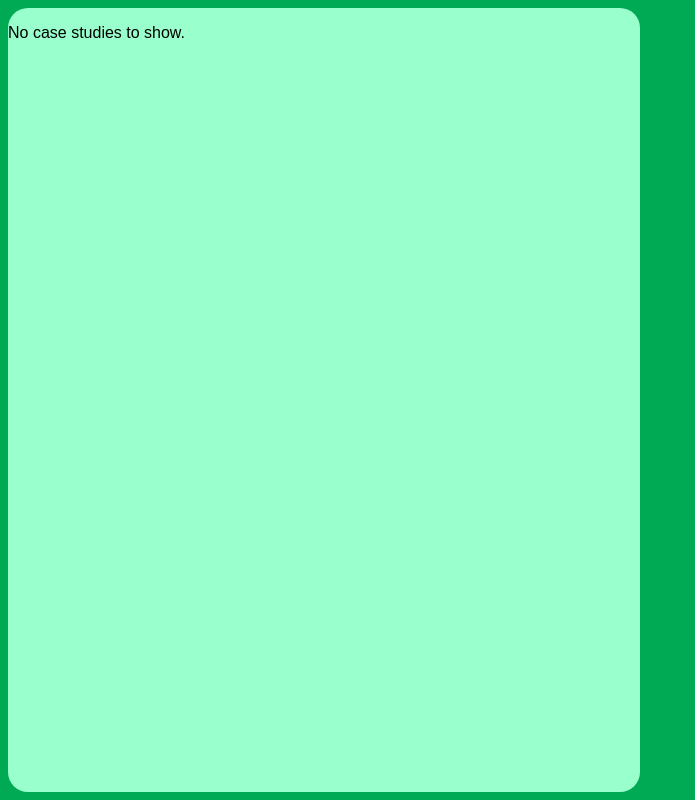
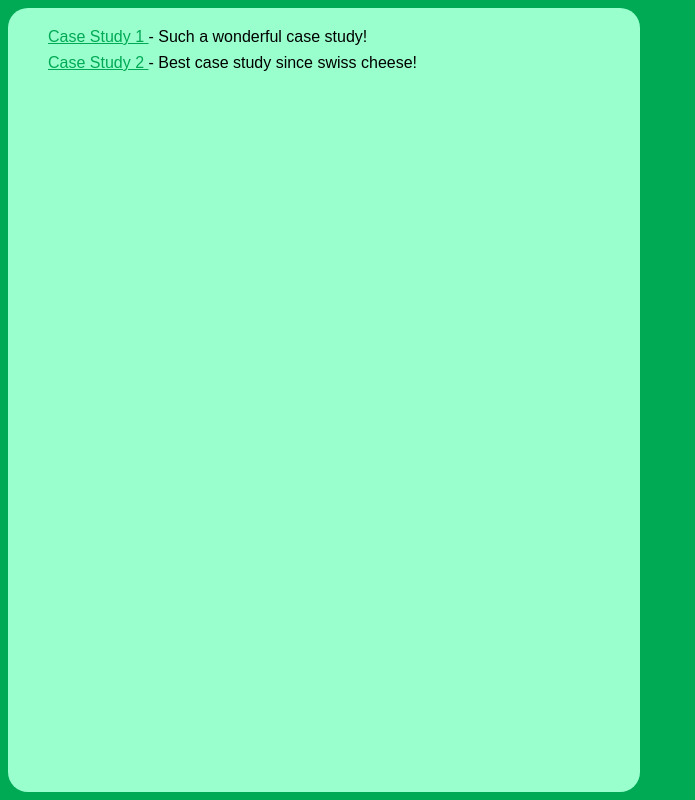
Before and after one commit to elinux88/CS-4990-Django, a Django app: page / in a window 1280 px wide. Shown: the whole page, without its empty margins (0-695 px from the left). Run offline with Django 3.2, Linux system fonts and the light colour scheme; data comes from the database, SQL or seed files in the repository; data that the repository does not hold is empty.

Commit message:
Improved style

```diff
--- /dev/null
+++ b/portfolio/casestudy/casestudy-data.json
@@ -0,0 +1 @@
+[{"fields": {"name": "Case Study 1", "description": "Such a wonderful case study!"}, "model": "casestudy.casestudy", "pk": 1}, {"fields": {"name": "Case Study 2", "description": "Best case study since swiss cheese!"}, "model": "casestudy.casestudy", "pk": 2}, {"fields": {"casestudy": 1, "description": "City in the Brain", "image": "items/2015/09/02/brain-city.jpg", "title": "Brain City"}, "model": "casestudy.item", "pk": 1}, {"fields": {"casestudy": 2, "description": "This cheese is full of holes", "image": "items/2015/09/09/swiss-cheese.jpg", "title": "Swiss Cheese"}, "model": "casestudy.item", "pk": 2}]
--- a/portfolio/casestudy/static/casestudy/style.css
+++ b/portfolio/casestudy/static/casestudy/style.css
@@ -14,8 +14,17 @@ main {
   width: 50%;
 }
 
+h1 {
+  color: #9FC;
+}
+
 ul {
   list-style: none;
+}
+
+li {
+  padding-top: 4px;
+  padding-bottom: 4px;
 }
 
 li a {
@@ -31,3 +40,7 @@ td img {
   height: auto;
   width: 700px;
 }
+
+.title {
+  background-color: #9FC;
+}
--- a/portfolio/casestudy/templates/casestudy/detail.html
+++ b/portfolio/casestudy/templates/casestudy/detail.html
@@ -10,7 +10,7 @@
 
 {% for item in casestudy.item_set.all %}
 
-<tr>
+<tr class="title">
     <td colspan='2'>{{ item.title }}</td>
 </tr>
 
```
Also changed, not shown: portfolio/media/items/2015/09/09/swiss-cheese.jpg (added).
